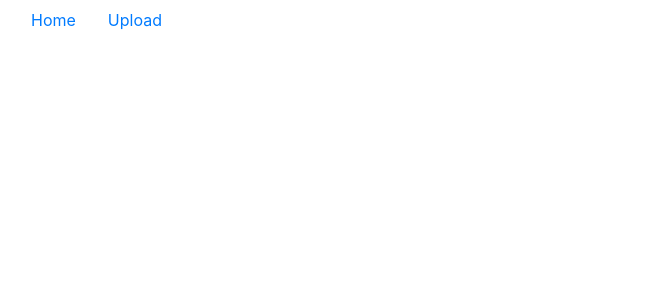
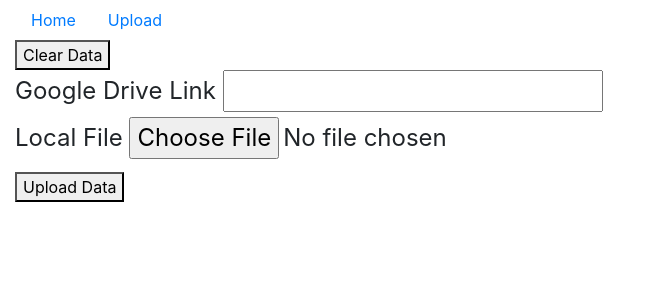
Before and after one commit to shemogumbe/laughing-pancake, a Flask app: page /upload in a window 1280 px wide. Before the commit the part shown is almost empty. Shown: the top 300 px of the page, without its empty margins (0-651 px from the left). Run offline with Flask 2, Linux system fonts and the light colour scheme; some libraries are stand-ins or nearby versions.

Commit message:
add upload file location

```diff
--- a/templates/upload.jinja2
+++ b/templates/upload.jinja2
@@ -31,6 +31,35 @@
             </div>
         </div>
     </div>
+    <div class="row">
+        <div class="container-fluid">
+            <div class="col-md-11">
+                <div class="widget filter-padding">
+                    <form action="/upload" method="POST" enctype="multipart/form-data">
+                        <fieldset>
+                            <button name="clear" value="true">Clear Data</button>
+                        </fieldset>
+                        <fieldset>
+                            <legend>
+                                <div>
+                                    <label for="google_drive_upload">Google Drive Link</label>
+                                    <input id="google_drive_upload" type="text" name="google_drive_upload" />
+                                </div>
+                                <div>
+                                    <label for="local_file_upload">Local File</label>
+                                    <input id="local_file_upload" type="file" accept=".csv, text/plain"" name="
+                                        local_file_upload" />
+                                </div>
+                            </legend>
+                        </fieldset>
+                        <button name="submit" type="submit">Upload Data</button>
+                    </form>
+                </div>
+            </div>
+
+        </div>
+    </div>
+    <script src="https://code.jquery.com/jquery-3.5.1.min.js"></script>
 </body>
 
 </html>
```
